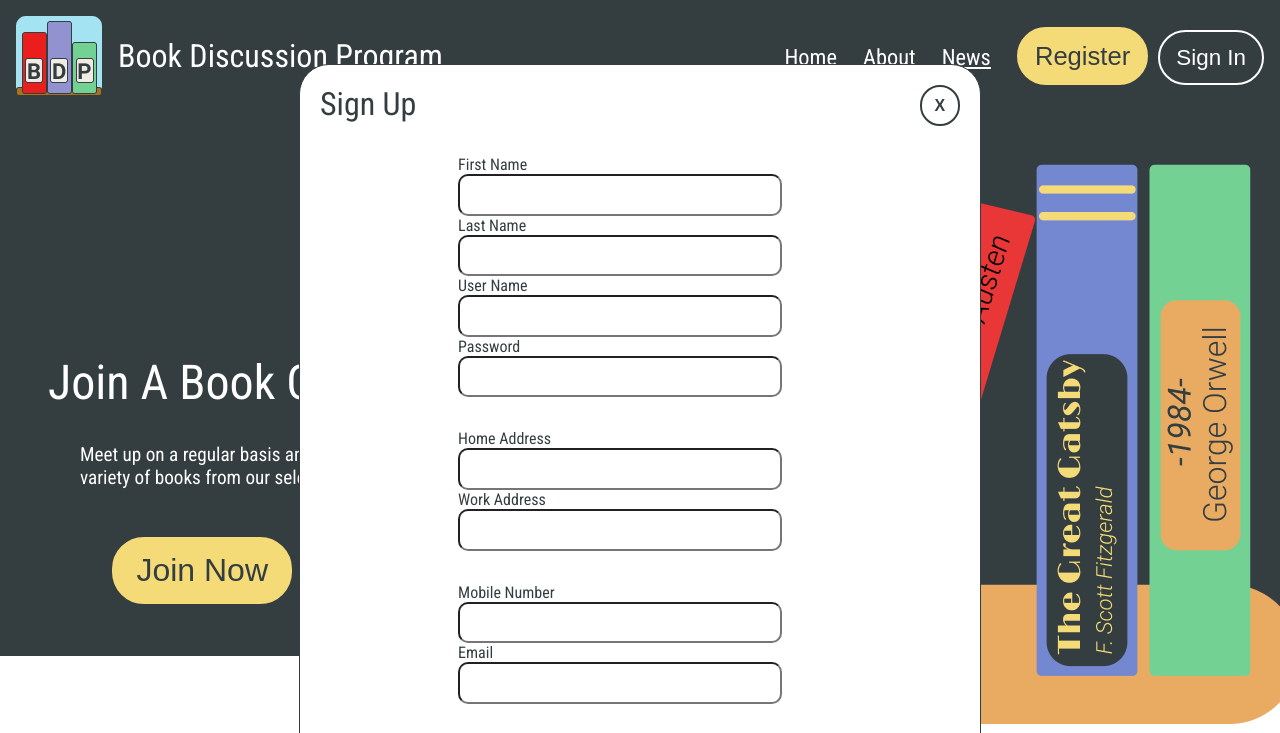
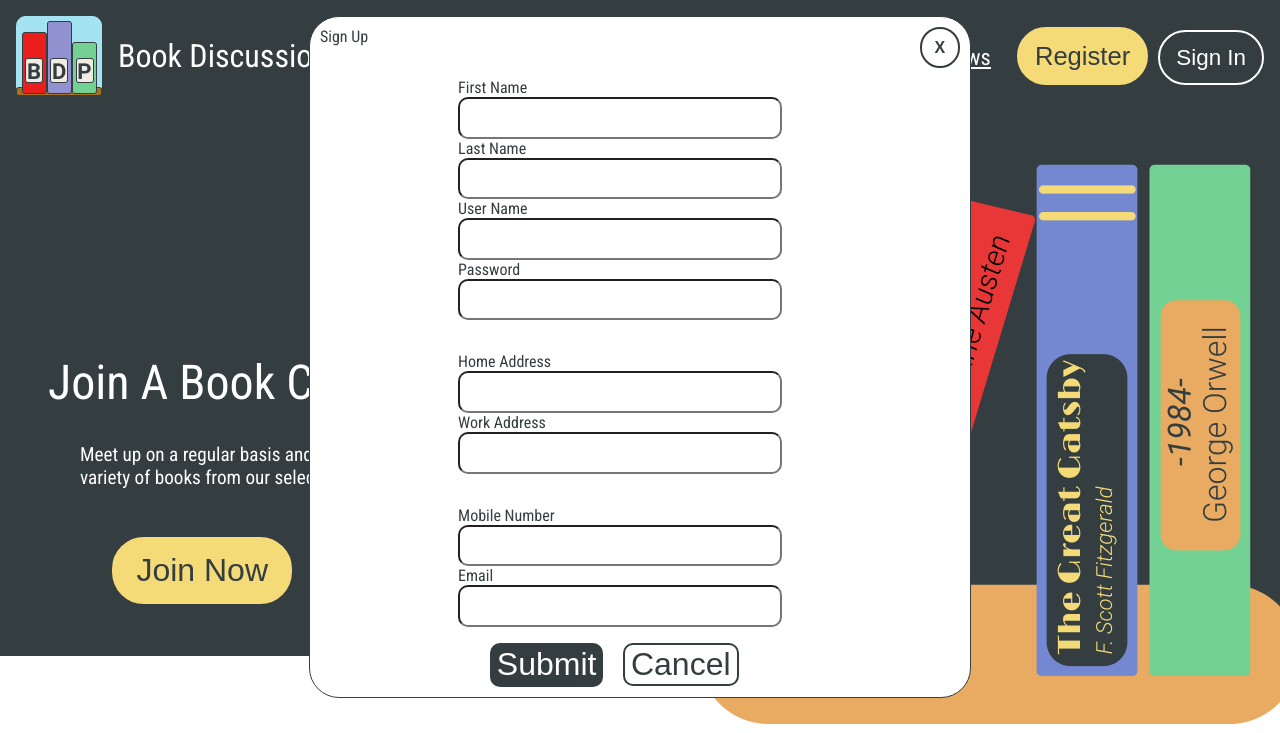
Before and after one commit to f-fromont/SOFTENG350_A2, a plain HTML site: page index.html in a window 1280 px wide. Both pictures are taken after a click on the button "Register". Shown: the top 733 px of the page. Drawn offline with Linux system fonts and the light colour scheme.

Commit message:
fixed modal window height issues

```diff
--- a/index.css
+++ b/index.css
@@ -290,8 +290,8 @@ footer {
 }
 
 #modal-content {
-    margin:  5% auto;
-    padding: 20px;
+    margin:  1rem auto;
+    padding: 10px;
     border: 1px solid #343E40;
     border-radius: 30px;
     background-color: #ffffff;
@@ -299,7 +299,7 @@ footer {
 }
 
 #modal-content h1{
-    font-size: 2rem;
+    font-size: 1rem;
     padding: 0 auto;
 }
 
@@ -340,7 +340,6 @@ footer {
 #submit {
     margin-left: 3rem;
     margin-right: 1rem;
-    margin-top: 1rem;
     font-size: 2rem;
     padding: 0.1rem 0.3rem;
     transition: all 0.25s;
```
